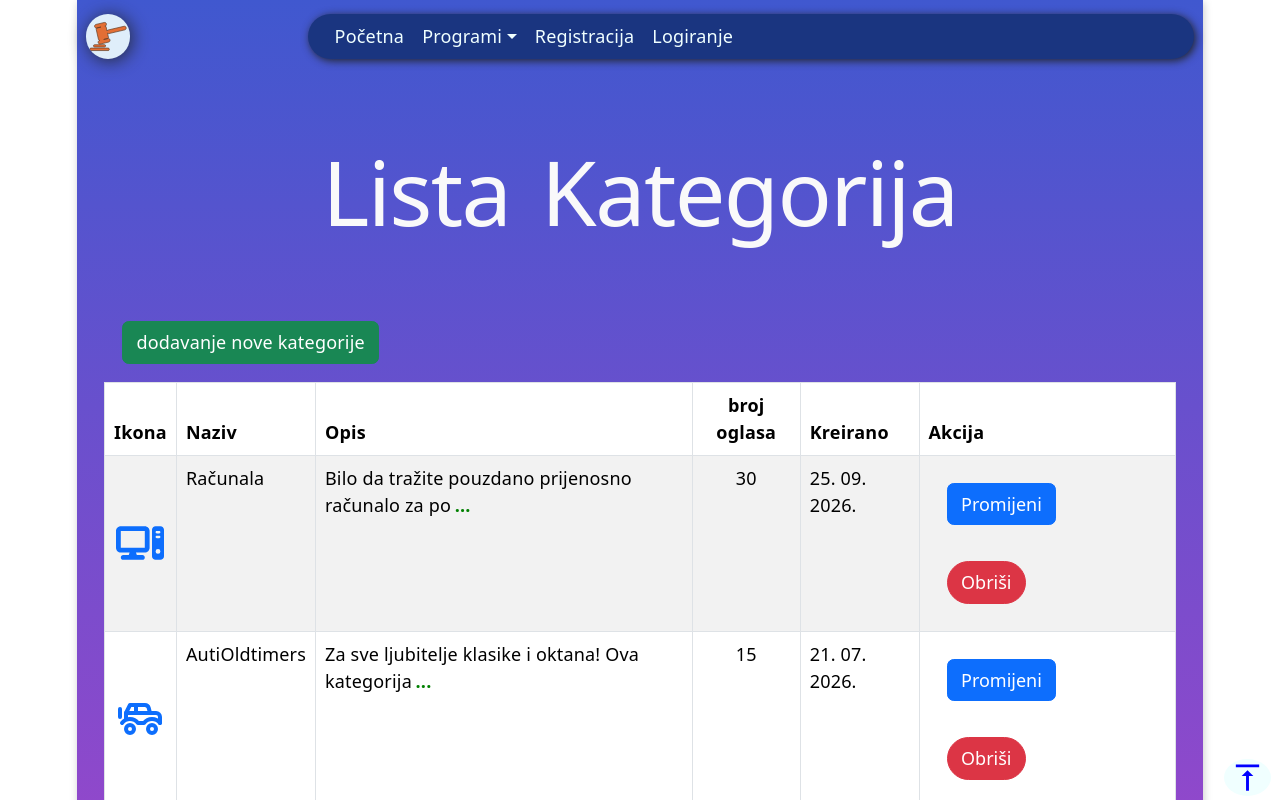
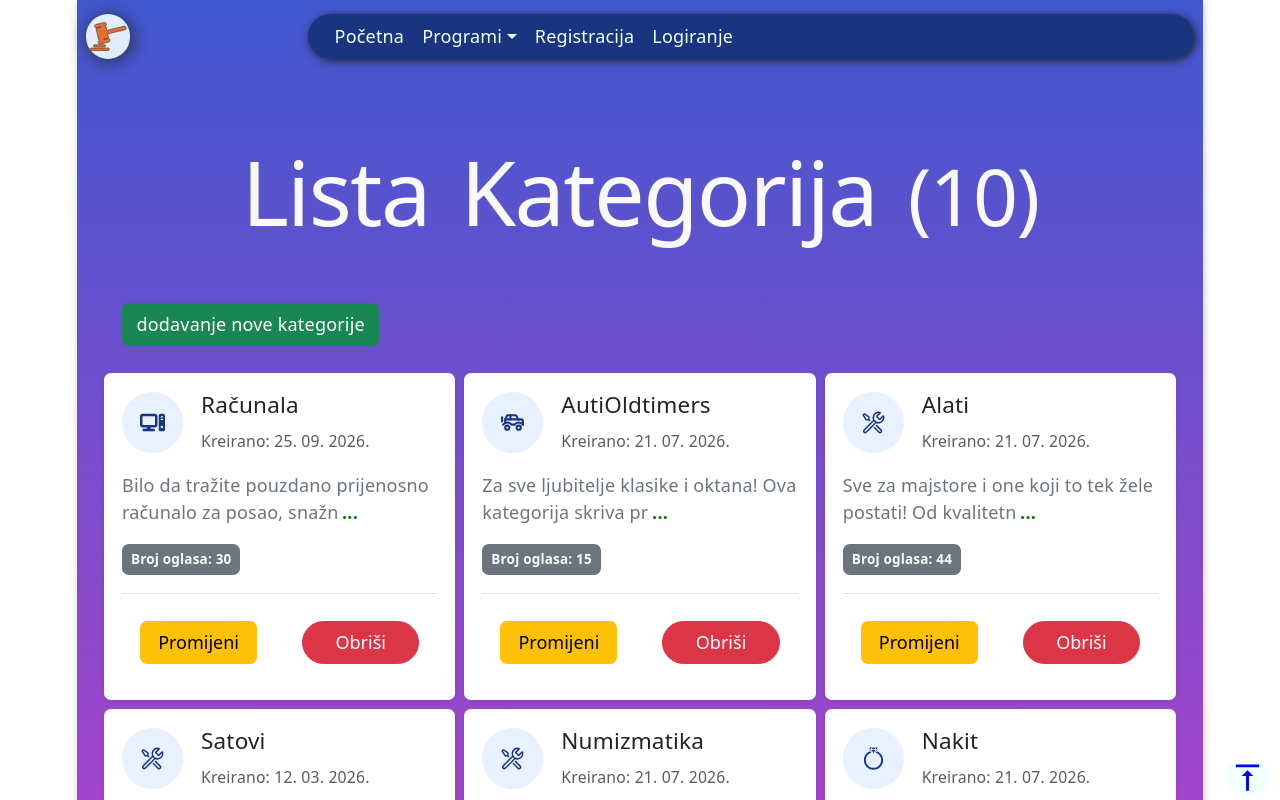
Before and after one commit to androwebgraphic/Aukcije, a React (Vite) app: page /kategorije in a window 1280 px wide. Shown: the top 800 px of the page. Built offline with nearby package versions, Linux system fonts and the light colour scheme.

Commit message:
dodavanje  ikona kategorijama i sitne izmjene

```diff
--- a/src/pages/KategorijaList.jsx
+++ b/src/pages/KategorijaList.jsx
@@ -1,6 +1,6 @@
 import { useEffect, useState } from "react"
 import KategorijeServices from "../services/kategorije/KategorijeServices"
-import { Button, Container, Table } from "react-bootstrap"
+import { Button, Container, Row, Col, Card, Badge } from "react-bootstrap"
 import DateFormat from "../components/DateFormat"
 import { Link, useNavigate } from "react-router-dom"
 import { RouteNames } from "../constants"
@@ -14,44 +14,34 @@ import { VscTools } from "react-icons/vsc";
 import { RiBookShelfLine } from "react-icons/ri";
 import { PiHandCoinsBold } from "react-icons/pi";
 import { FaArrowTurnUp } from "react-icons/fa6";
-import { MdWatch } from "react-icons/md";
-import { FaRecordVinyl } from "react-icons/fa";
-import { AiOutlinePicture } from "react-icons/ai";
 
 import '../ResponsiveTable.css';
 import Heading from "../components/UI/Heading"
 
-// 1. Objekt s dodijeljenim ikonama za kategorije
+// 1. Objekt s ikonicama
 const ICONS = {
   car: TbCarSuv,
   computer: FaComputer,
-  jewelry: GiDiamondRing, // Nakit
+  jewelry: GiDiamondRing,
   stamp: GiPostStamp,
   tools: VscTools,
   books: RiBookShelfLine,
   coins: PiHandCoinsBold,
-  watches: MdWatch,
-  lp: FaRecordVinyl ,
-  pic:AiOutlinePicture
 };
 
-// 2. Funkcija koja određuje ikonu na temelju naziva kategorije
+// 2. Određivanje ikone na temelju naziva
 const getCategoryIcon = (naziv) => {
   if (!naziv) return ICONS.tools;
 
   const name = naziv.toLowerCase().trim();
 
-  if (name.includes('auti') || name.includes('vozila')) return ICONS.car;
-  if (name.includes('računal') || name.includes('racunala') || name.includes('komp') )return ICONS.computer;
+  if (name.includes('aut') || name.includes('vozil')) return ICONS.car;
+  if (name.includes('računal') || name.includes('racunala') || name.includes('komp') || name.includes('elektronik')) return ICONS.computer;
   if (name.includes('nakit') || name.includes('prsten') || name.includes('zlato') || name.includes('srebro') || name.includes('bižuterija')) return ICONS.jewelry;
-  if (name.includes('markice') || name.includes('filatelija') || name.includes('starine')) return ICONS.stamp;
-  if (name.includes('beletristika') || name.includes('literatur') || name.includes('strip')) return ICONS.books;
-  if (name.includes('numizmatika') || name.includes('novac') || name.includes('posa')) return ICONS.coins;
-  if (name.includes('alati') || name.includes('uslug') || name.includes('stroj')) return ICONS.tools;
-  if (name.includes('satovi') || name.includes('uslug') || name.includes('stroj')) return ICONS.watches;
-  if (name.includes('Lp') || name.includes('ploce') || name.includes('stroj')) return ICONS.lp;
-    if (name.includes('Umjetnine') || name.includes('umjetnine') || name.includes('stroj')) return ICONS.pic;
-
+  if (name.includes('markic') || name.includes('kolekc') || name.includes('starin')) return ICONS.stamp;
+  if (name.includes('knjig') || name.includes('literatur') || name.includes('strip')) return ICONS.books;
+  if (name.includes('financij') || name.includes('novac') || name.includes('posa')) return ICONS.coins;
+  if (name.includes('alat') || name.includes('uslug') || name.includes('stroj')) return ICONS.tools;
 
   return ICONS.tools;
 };
@@ -108,56 +98,75 @@ export default function KategorijaList() {
   }
 
   return (
-    <Container>
-      <Heading as='h1' className="display-1">Lista Kategorija</Heading>
+    <Container className="my-4">
+      <Heading as='h1' className="display-1 mb-4">Lista Kategorija <small>({kategorije.length })</small> </Heading>
 
-      <Link to={RouteNames.KATEGORIJA_NOVA} className="btn btn-success mb-3">
+      <Link to={RouteNames.KATEGORIJA_NOVA} className="btn btn-success mb-4">
         dodavanje nove kategorije
       </Link>
 
-      <Table hover striped bordered className="table-stacked">
-        <thead>
-          <tr>
-            <th className="text-center">Ikona</th>
-            <th>Naziv</th>
-            <th>Opis</th>
-            <th className="text-center">broj oglasa</th>
-            <th>Kreirano</th>
-            <th>Akcija</th>
-          </tr>
-        </thead>
-
-        <tbody>
+      {/* Grid sa Bootstrap Card elementima */}
+      <Row xs={1} sm={1} md={2} lg={3} className="g-2">
         {kategorije && kategorije.map((c) => {
           const IconComponent = getCategoryIcon(c.naziv);
 
           return (
-              <tr key={c.id}>
-                <td data-label="ikone" className="text-center align-middle">
-                  <IconComponent size={48} color="#0d6efd" />
-                </td>
-                <td data-label="naziv">{c.naziv}</td>
-                <td data-label="Opis">
-                  <ExpandableText text={c.opis} maxLength={50} />
-                </td>
-                <td data-label="broj oglasa" className="text-center">{c.brojOglasa}</td>
-                <td data-label="kreirano">
-                  <DateFormat date={c.datumMoj} />
-                </td>
-                <td data-label="Akcija">
-                  <Button onClick={() => { navigate(`/kategorije/${c.id}`) }}>
+            <Col key={c.id}>
+              <Card className="h-100 shadow-sm border-0">
+                <Card.Body className="d-flex flex-column">
+
+                  {/* Zaglavlje kartice: Ikona i Naziv */}
+                  <div className="d-flex align-items-center gap-3 mb-3">
+                    <div
+                      className="p-3 rounded-circle d-flex align-items-center justify-content-center"
+                      style={{ backgroundColor: '#e7f1ff' }}
+                    >
+                      <IconComponent size={25} color="#1a3580" />
+                    </div>
+                    <div>
+                      <Card.Title color="#1a3580">{c.naziv} </Card.Title>
+                      <small className="text-muted">
+                        Kreirano: <DateFormat date={c.datumMoj} />
+                      </small>
+                    </div>
+                  </div>
+
+                  {/* Opis kategorije */}
+                  <Card.Text className="text-secondary flex-grow-1">
+                    <ExpandableText text={c.opis} maxLength={60} />
+                  </Card.Text>
+
+                  {/* Broj oglasa badge */}
+                  <div className="mb-3">
+                    <Badge bg="secondary" className="text-light px-2 py-2">
+                      Broj oglasa: {c.brojOglasa || 0}
+                    </Badge>
+                  </div>
+
+                  {/* Akcijski gumbi */}
+                  <div className="d-flex gap-2 mt-auto pt-2 border-top">
+                    <Button
+                      variant="warning"
+                      className="w-50"
+                      onClick={() => navigate(`/kategorije/${c.id}`)}
+                    >
                       Promijeni
                     </Button>
-                  &nbsp; &nbsp;
-                  <Button variant='danger' onClick={() => obrisi(c.id)}>
+                    <Button
+                      variant="danger"
+                      className="w-50"
+                      onClick={() => obrisi(c.id)}
+                    >
                       Obriši
                     </Button>
-                </td>
-              </tr>
+                  </div>
+
+                </Card.Body>
+              </Card>
+            </Col>
           );
         })}
-        </tbody>
-      </Table>
+      </Row>
     </Container>
   )
 }
--- a/src/pages/auti/AutiLista.jsx
+++ b/src/pages/auti/AutiLista.jsx
@@ -1,11 +1,12 @@
 import { useEffect, useState } from "react";
-import AutiServices from "../../services/auti/AutiServices"
-import { Container, Table, Button } from "react-bootstrap";
+import AutiServices from "../../services/auti/AutiServices";
+import { Container, Row, Col, Card, Button, Badge } from "react-bootstrap";
 import DateFormat from "../../components/DateFormat";
 import { Link, useNavigate } from "react-router-dom";
 import { RouteNames } from "../../constants";
 import { FaArrowTurnUp } from "react-icons/fa6";
-import { Heading } from "../../components/UI/Heading";
+import { TbCarSuv } from "react-icons/tb"; // Ikona za aute
+import Heading from "../../components/UI/Heading";
 
 function ExpandableText({ text, maxLength = 100 }) {
   const [isExpanded, setIsExpanded] = useState(false);
@@ -28,7 +29,8 @@ function ExpandableText({ text, maxLength = 100 }) {
           cursor: "pointer",
           marginLeft: ".2rem",
           fontWeight: "bold",
-				}}>
+        }}
+      >
         {isExpanded ? <FaArrowTurnUp /> : "..."}
       </span>
     </span>
@@ -53,78 +55,105 @@ export default function AutiList() {
   }
 
   async function obrisi(id) {
-		if (!confirm("Želite obrisat?")) {
+    if (!confirm("Želite obrisati?")) {
       return;
     }
     await AutiServices.obrisi(id);
-
     ucitajAute();
   }
 
   return (
-		<Container>
+    <Container className="my-4">
+      <Heading as="h2" color="azure" className="display-2 mb-4">
+        Lista auta ({auti.length})
+      </Heading>
 
-      {/* 1. Zadano renderira <h1> */}
-      <Heading as='h2' color='azure' className="display-2" >Lista auta</Heading>
-
-			<Link to={RouteNames.AUTI_NOVI} className="btn btn-success mb-3">
+      <Link to={RouteNames.AUTI_NOVI} className="btn btn-success mb-4">
         Dodavanje novog auta
       </Link>
 
-			<Table hover bordered className="table-stacked">
-				<thead>
-					<tr>
-						<th>Naziv</th>
-						<th>Opis</th>
-						<th>Godina proizvodnje</th>
-						<th>Stanje</th>
-						<th>Kreirano</th>
-						<th>Početna cijena</th>
-						<th>Aukcija završava</th>
-						<th>Akcija</th>
-					</tr>
-				</thead>
-
-				<tbody>
+      {/* Grid sa Bootstrap Card elementima */}
+        <Row xs={1} sm={1} md={2} lg={3} className="g-2">
         {auti &&
           auti.map((c, index) => (
-							<tr key={c.id ?? index}>
-								<td data-label="Naziv">{c.naziv}</td>
-								<td data-label="Opis">
-									<ExpandableText text={c.opis} maxLength={50} />
-								</td>
-								<td data-label="Godina proizvodnje">
-									{c.godinaProizvodnje}. godine
-								</td>
-								<td data-label="Stanje" className="text-center">
+            <Col key={c.id ?? index}>
+              <Card className="h-100 shadow-sm border-0">
+                <Card.Body className="d-flex flex-column">
+
+                  {/* Zaglavlje kartice: Ikona i Naziv auta */}
+                  <div className="d-flex align-items-center gap-3 mb-3">
+                    <div
+                      className="p-3 rounded-circle d-flex align-items-center justify-content-center"
+                      style={{ backgroundColor: "#e7f1ff" }}
+                    >
+                      <TbCarSuv size={32} color="#1a3580" />
+                    </div>
+                    <div>
+                      <Card.Title className="mb-0 fw-bold">{c.naziv}</Card.Title>
+                      {c.godinaProizvodnje && (
+                        <small className="text-muted">
+                          Godina: {c.godinaProizvodnje}.
+                        </small>
+                      )}
+                    </div>
+                  </div>
+
+                  {/* Opis auta */}
+                  <Card.Text className="text-secondary flex-grow-1">
+                    <ExpandableText text={c.opis} maxLength={60} />
+                  </Card.Text>
+
+                  {/* Detalji: Cijena, Stanje i Datum aukcije */}
+                  <div className="d-flex flex-column gap-2 mb-3">
+                    <div className="d-flex justify-content-between align-items-center">
+                      <span className="text-muted fs-7">Početna cijena:</span>
+                      <Badge bg="success" className="fs-6 px-2 py-1">
+                        {c.pocetnaCijena} €
+                      </Badge>
+                    </div>
+
+                    {c.stanje && (
+                      <div className="d-flex justify-content-between align-items-center">
+                        <span className="text-muted fs-7">Stanje:</span>
+                        <Badge bg="secondary" className="px-2 py-1">
                           {c.stanje}
-								</td>
-								<td data-label="Kreirano">
-									<DateFormat date={c.dodano} />
-								</td>
-								<td data-label="Početna cijena">
-									{c.pocetnaCijena}
-									<strong> € </strong>
-								</td>
-								<td data-label="Aukcija završava">
-									<DateFormat date={c.zavrsava} />
-								</td>
-								<td data-label="Akcija">
+                        </Badge>
+                      </div>
+                    )}
+
+                    <div className="border-top pt-2 mt-1">
+                      <small className="text-muted d-block">
+                        <strong>Kreirano:</strong> <DateFormat date={c.dodano} />
+                      </small>
+                      <small className="text-muted d-block">
+                        <strong>Završava:</strong> <DateFormat date={c.zavrsava} />
+                      </small>
+                    </div>
+                  </div>
+
+                  {/* Akcijski gumbi */}
+                  <div className="d-flex gap-2 mt-auto pt-2 border-top">
                     <Button
-										onClick={() => {
-											navigate(`./${c.id}`);
-										}}>
-										Promjeni
+                      variant="warning"
+                      className="w-50"
+                      onClick={() => navigate(`./${c.id}`)}
+                    >
+                      Promijeni
                     </Button>
-									&nbsp; &nbsp;
-									<Button variant="danger" onClick={() => obrisi(c.id)}>
+                    <Button
+                      variant="danger"
+                      className="w-50"
+                      onClick={() => obrisi(c.id)}
+                    >
                       Obriši
                     </Button>
-								</td>
-							</tr>
+                  </div>
+
+                </Card.Body>
+              </Card>
+            </Col>
           ))}
-				</tbody>
-			</Table>
+      </Row>
     </Container>
   );
 }
--- a/src/pages/auti/AutiPromjena.jsx
+++ b/src/pages/auti/AutiPromjena.jsx
@@ -146,7 +146,7 @@ export default function AutiPromijena() {
         <hr />
         <Row>
           <Col sm={12} md={6}>
-            <Button type="submit" className="btn btn-success">
+            <Button type="submit" className="btn btn-warning">
               Promijeni
             </Button>
           </Col>
--- a/src/pages/kategorije/KategorijePromjena.jsx
+++ b/src/pages/kategorije/KategorijePromjena.jsx
@@ -134,12 +134,12 @@ export default function KategorijePromijena() {
 
         <hr />
         <Row>
-          <Col sm={12} md={6} className="mb-2">
-            <Button type="submit" variant="success" className="w-100">
+          <Col sm={12} md={3} className="mb-2">
+            <Button type="submit" variant="warning" className="w-100">
               Promijeni
             </Button>
           </Col>
-          <Col sm={12} md={6}>
+          <Col sm={12} md={3}>
             <Link to={RouteNames.KATEGORIJE} className="btn btn-danger w-100">
               Odustani
             </Link>
```
Also changed, not shown: src/components/UI/Kartica.jsx (added, +23 -0 lines). Lines whose indentation alone changed are shown as unchanged.
